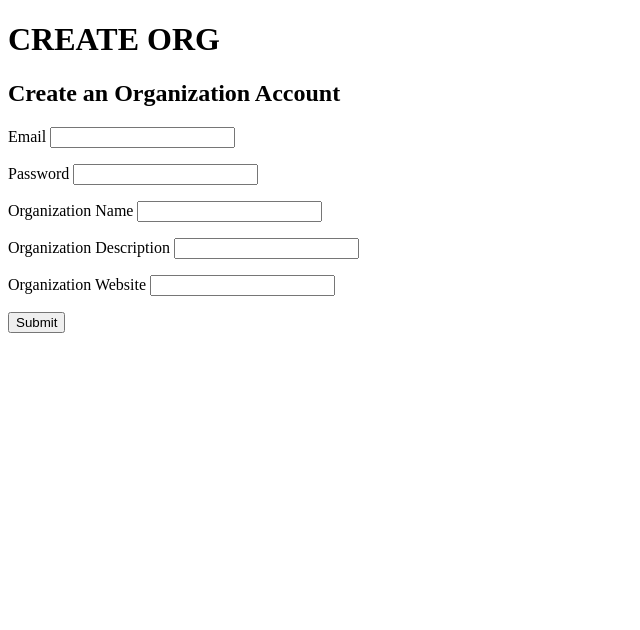
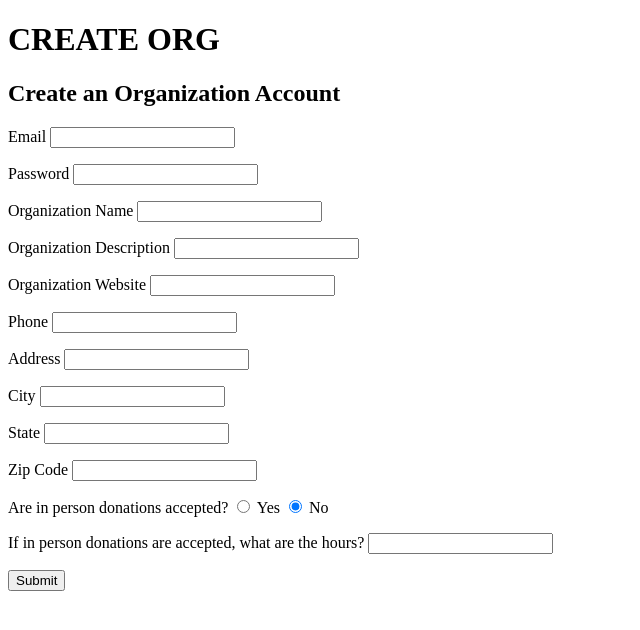
Before and after one commit to carriekuhlman/donation_site_project, a Flask app: page /create-org in a window 1280 px wide. Shown: the top 630 px of the page, without its empty margins (0-640 px from the left). Run offline with Flask 2, Linux system fonts and the light colour scheme.

Commit message:
Updated create_org.html and the /org route in server.py to require the addition of one physical location when adding an org.

```diff
--- a/server.py
+++ b/server.py
@@ -142,8 +142,29 @@ def register_org():
     else:
         new_user = crud.create_user(email, password)
         crud.create_org(org_name, new_user, org_description, org_website)
-        flash("Organization account created! Please log in.")
 
+    phone = request.form.get('phone')
+    address = request.form.get('address')
+    city = request.form.get('city')
+    state = request.form.get('state')
+    zip_code = request.form.get('zip_code')
+    in_person = request.form.get('in_person')
+
+    org = crud.get_org_by_user(new_user)
+
+    if in_person == "True":
+        in_person = True
+        donation_hours = request.form.get('donation_hours')
+
+    else:
+        in_person = False
+        donation_hours = None
+
+    crud.create_location(phone, address, city, state, zip_code,
+                    in_person, org, donation_hours)
+
+
+    flash("Organization account created! Please log in.")
     return redirect('/')
 
 @app.route('/org/<org_id>')
--- a/templates/create_org.html
+++ b/templates/create_org.html
@@ -27,6 +27,40 @@
         </p>
 
         <p>
+            Phone <input type="text" name="phone">
+        </p>
+
+        <p>
+            Address <input type="text" name="address">
+        </p>
+
+        <p>
+            City <input type="text" name="city">
+        </p>
+
+        <p>
+            State <input type="text" name="state">
+        </p>
+
+        <p>
+            Zip Code <input type="text" name="zip_code">
+        </p>
+
+        <p>
+            Are in person donations accepted?
+            <input type="radio" name="in_person" value="True">
+            <label>Yes</label>
+
+            <input type="radio" name="in_person" value="False" checked>
+            <label>No</label>
+        </p>
+
+        <p>
+            If in person donations are accepted, what are the hours?
+            <input type="text" name="donation_hours">
+        </p>
+
+        <p>
             <input type="submit">
         </p>
     </form>
--- a/templates/org_home.html
+++ b/templates/org_home.html
@@ -6,8 +6,7 @@
 
     <h2>Navigation</h2>
     <ul>
-        <li>We need view current locations. <a href="/locations">View locations</a></li>
-        <li>We need items! <a href="/add_items">Request items</a></li>
+        <li>View current locations. <a href="/locations">View locations</a></li>
         <li>Show currently listed items. <a href="/view_items">Show items</a></li>
     </ul>
 
```
